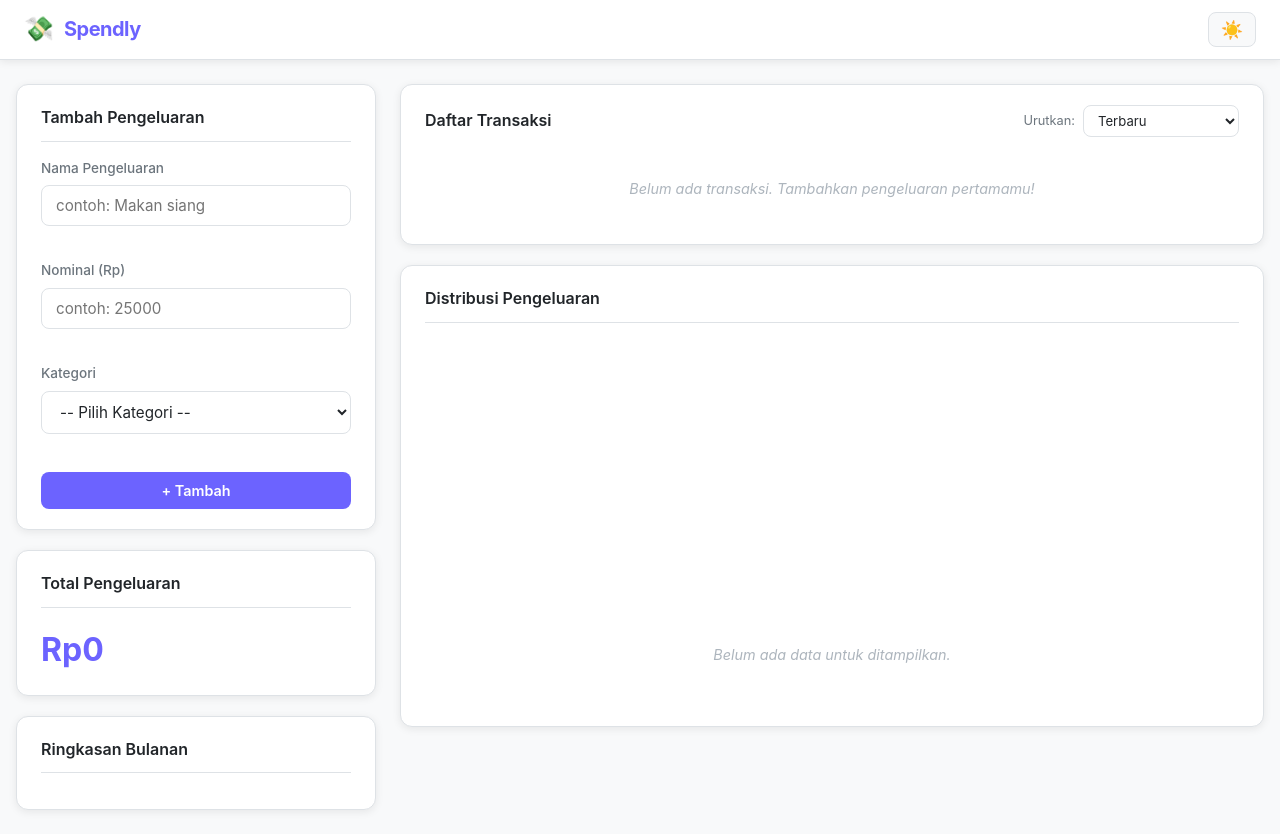
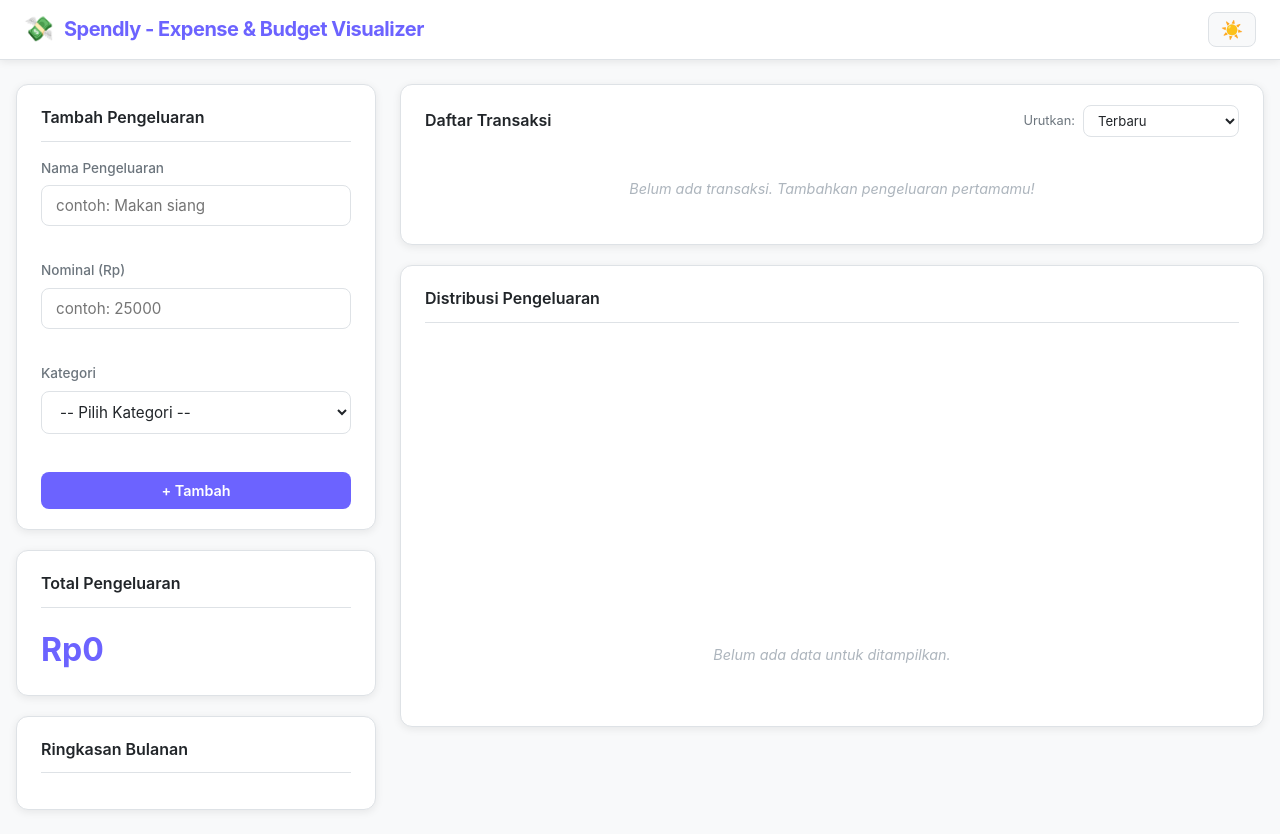
Before and after one commit to namiraor/CodingCamp-28Sept26-namira, a plain HTML site: page index.html in a window 1280 px wide. Drawn offline with Linux system fonts and the light colour scheme.

Commit message:
Update nama Spendly

```diff
--- a/index.html
+++ b/index.html
@@ -19,7 +19,7 @@
       <div class="header-inner">
         <div class="logo">
           <span class="logo-icon">💸</span>
-          <span class="logo-text">Spendly</span>
+          <span class="logo-text">Spendly - Expense &amp; Budget Visualizer</span>
         </div>
         <button id="theme-toggle" aria-label="Toggle dark/light mode" title="Toggle tema">
           <span class="theme-icon-light">☀️</span>
```
